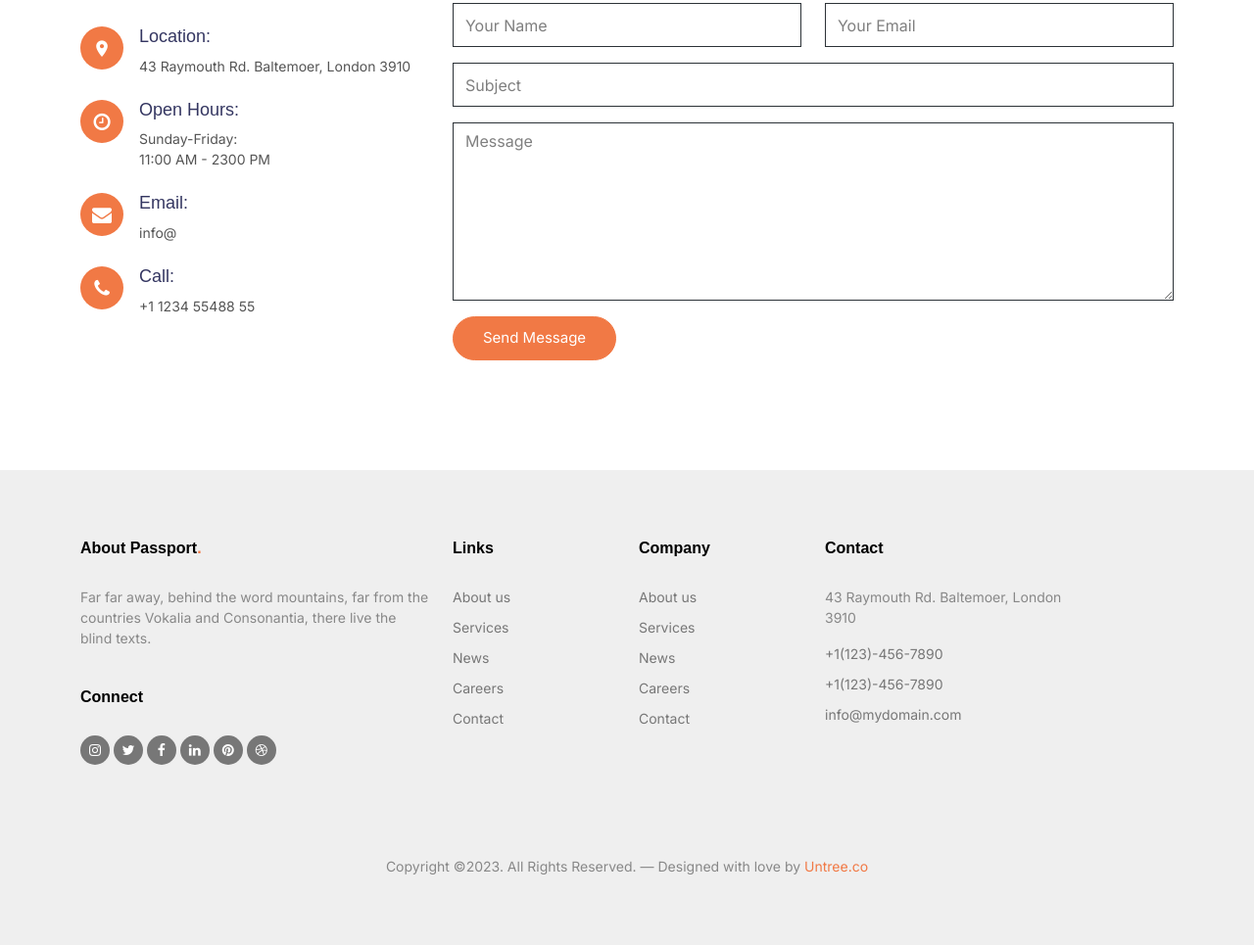
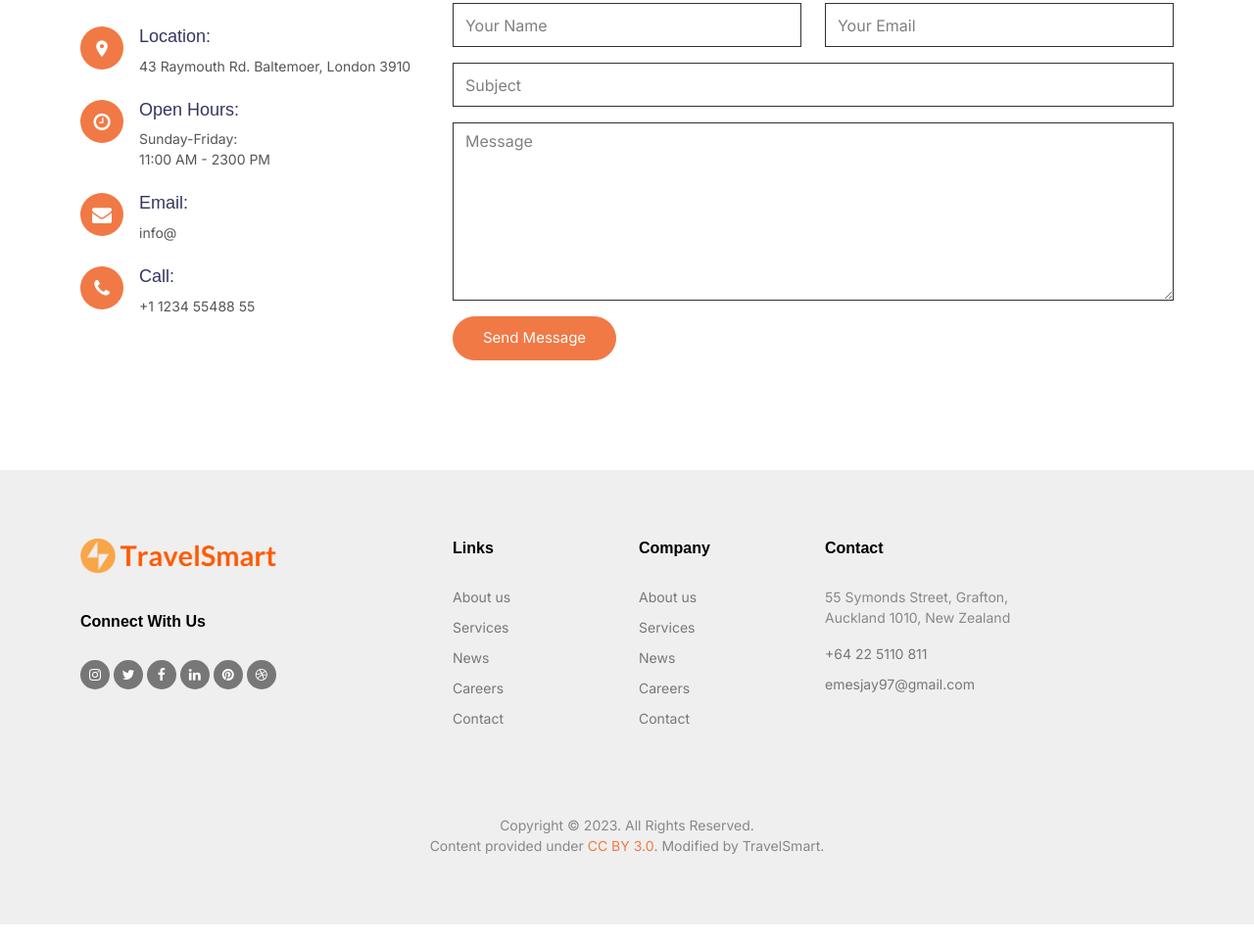
Before and after one commit to har0ldmin/TravelSmart, a plain HTML site: page pages/contact.html in a window 1280 px wide. Shown: the part 837-1802 px from the top of the page at 98% size. After the commit the page ends 1781 px from the top, so only its background shows below. Drawn offline with Linux system fonts and the light colour scheme; files whose address does not match are found by name; a web font is replaced by a local one.

Commit message:
route to logo on top nav bar added / footer modified in contact us page

```diff
--- a/pages/contact.html
+++ b/pages/contact.html
@@ -6,6 +6,7 @@
 */ -->
 <!doctype html>
 <html lang="en">
+
 <head>
 	<!-- Required meta tags -->
 	<meta charset="utf-8">
@@ -19,7 +20,9 @@
 
 	<link rel="preconnect" href="https://fonts.googleapis.com">
 	<link rel="preconnect" href="https://fonts.gstatic.com" crossorigin>
-	<link href="https://fonts.googleapis.com/css2?family=Brygada+1918:ital,wght@0,400;0,600;0,700;1,400&family=Inter:wght@400;700&display=swap" rel="stylesheet">
+	<link
+		href="https://fonts.googleapis.com/css2?family=Brygada+1918:ital,wght@0,400;0,600;0,700;1,400&family=Inter:wght@400;700&display=swap"
+		rel="stylesheet">
 
 	<link rel="stylesheet" href="../fonts/icomoon/style.css">
 	<link rel="stylesheet" href="../fonts/flaticon/font/flaticon.css">
@@ -33,6 +36,7 @@
 
 	<title>TravelSmart: Travel Made Simple</title>
 </head>
+
 <body>
 
 	<div class="site-mobile-menu site-navbar-target">
@@ -50,7 +54,9 @@
 			<div class="site-navigation">
 				<div class="row">
 					<div class="col-6 col-lg-3">
-						<img src="../images/logo/travelsmart-high-resolution-logo-transparent.png" alt="Your Logo" width="200" height="35">
+						<a href="home.html">
+							<img src="../images/logo/travelsmart-high-resolution-logo-transparent.png" alt="Logo"
+								width="200" height="35"></a>
 					</div>
 					<div class="col-lg-6 d-none d-lg-inline-block text-center nav-center-wrap">
 						<ul class="js-clone-nav  text-center site-menu p-0 m-0">
@@ -88,7 +94,9 @@
 			<div class="row align-items-center justify-content-start">
 				<div class="col-lg-6 mx-auto text-center">
 					<h1 class="heading" data-aos="fade-up">Contact</h1>
-					<p data-aos="fade-up">A small river named Duden flows by their place and supplies it with the necessary regelialia. It is a paradisematic country, in which roasted parts of sentences fly into your mouth.</p>
+					<p data-aos="fade-up">A small river named Duden flows by their place and supplies it with the
+						necessary regelialia. It is a paradisematic country, in which roasted parts of sentences fly
+						into your mouth.</p>
 				</div>
 			</div>
 		</div>
@@ -97,7 +105,7 @@
 	<div class="section">
 		<div class="container">
 			<div class="row">
-				<div class="col-12"	data-aos="fade-up" data-aos-delay="0">
+				<div class="col-12" data-aos="fade-up" data-aos-delay="0">
 
 					<h2 class="heading mb-5">Get In Touch</h2>
 				</div>
@@ -148,7 +156,8 @@
 								<input type="text" class="form-control" placeholder="Subject">
 							</div>
 							<div class="col-12 mb-3">
-								<textarea name="" id="" cols="30" rows="7" class="form-control" placeholder="Message"></textarea>
+								<textarea name="" id="" cols="30" rows="7" class="form-control"
+									placeholder="Message"></textarea>
 							</div>
 
 							<div class="col-12">
@@ -167,11 +176,11 @@
 			<div class="row">
 				<div class="col-lg-4">
 					<div class="widget">
-						<h3>About Passport<span class="text-primary">.</span> </h3>
-						<p>Far far away, behind the word mountains, far from the countries Vokalia and Consonantia, there live the blind texts.</p>
+						<img src="../images/logo/travelsmart-high-resolution-logo-transparent.png" alt="Logo"
+							width="200" height="35">
 					</div> <!-- /.widget -->
 					<div class="widget">
-						<h3>Connect</h3>
+						<h3>Connect With Us</h3>
 						<ul class="list-unstyled social">
 							<li><a href="#"><span class="icon-instagram"></span></a></li>
 							<li><a href="#"><span class="icon-twitter"></span></a></li>
@@ -213,11 +222,10 @@
 				<div class="col-lg-3">
 					<div class="widget">
 						<h3>Contact</h3>
-						<address>43 Raymouth Rd. Baltemoer, London 3910</address>
+						<address>55 Symonds Street, Grafton, <br>Auckland 1010, New Zealand</address>
 						<ul class="list-unstyled links mb-4">
-							<li><a href="tel://11234567890">+1(123)-456-7890</a></li>
-							<li><a href="tel://11234567890">+1(123)-456-7890</a></li>
-							<li><a href="mailto:info@mydomain.com">info@mydomain.com</a></li>
+							<li><a href="tel://11234567890">+64 22 5110 811</a></li>
+							<li><a href="mailto:info@mydomain.com">emesjay97@gmail.com</a></li>
 						</ul>
 					</div> <!-- /.widget -->
 				</div> <!-- /.col-lg-3 -->
@@ -226,11 +234,14 @@
 
 			<div class="row mt-5">
 				<div class="col-12 text-center">
-					<p class="mb-0">Copyright &copy;<script>document.write(new Date().getFullYear());</script>. All Rights Reserved. &mdash; Designed with love by <a href="https://untree.co">Untree.co</a> <!-- License information: https://untree.co/license/ -->
+					<p class="mb-0">Copyright &copy;
+						<script>document.write(new Date().getFullYear());</script>. All Rights Reserved.<br>
+						Content provided under <a href="https://untree.co/">CC BY 3.0</a>. Modified by TravelSmart.
 					</p>
 				</div>
-			</div> <!-- /.container -->
+			</div>
 		</div> <!-- /.site-footer -->
+	</div>
 
 	<!-- Preloader -->
 	<div id="overlayer"></div>
@@ -251,4 +262,5 @@
 	<script src="../js/glightbox.min.js"></script>
 	<script src="../js/custom.js"></script>
 </body>
+
 </html>
```
Also changed, not shown: pages/about.html (+5 -3 lines), pages/home.html (+5 -3 lines), pages/idealGateway.html (+5 -3 lines), pages/planner.html (+5 -3 lines). Lines whose indentation alone changed are shown as unchanged.
